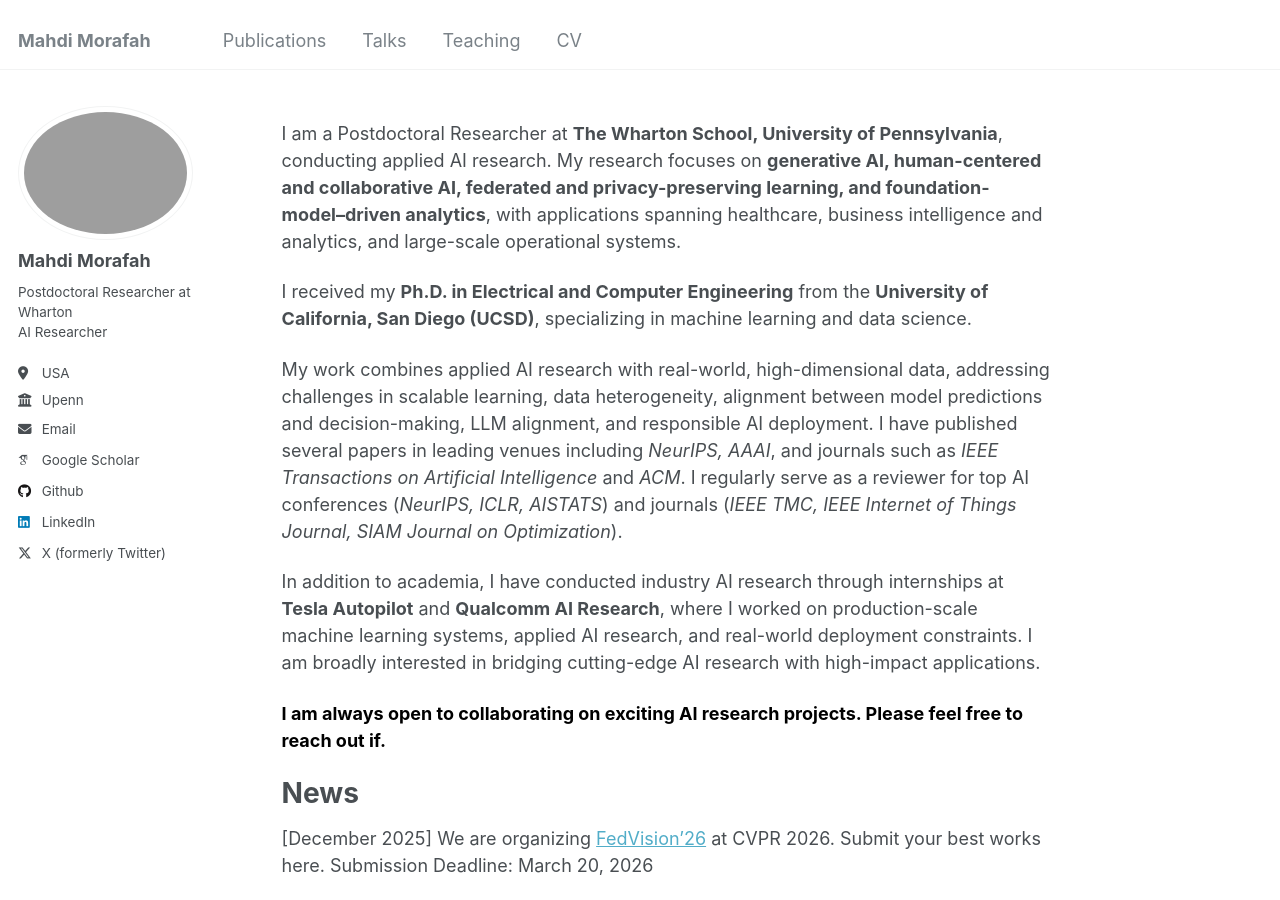
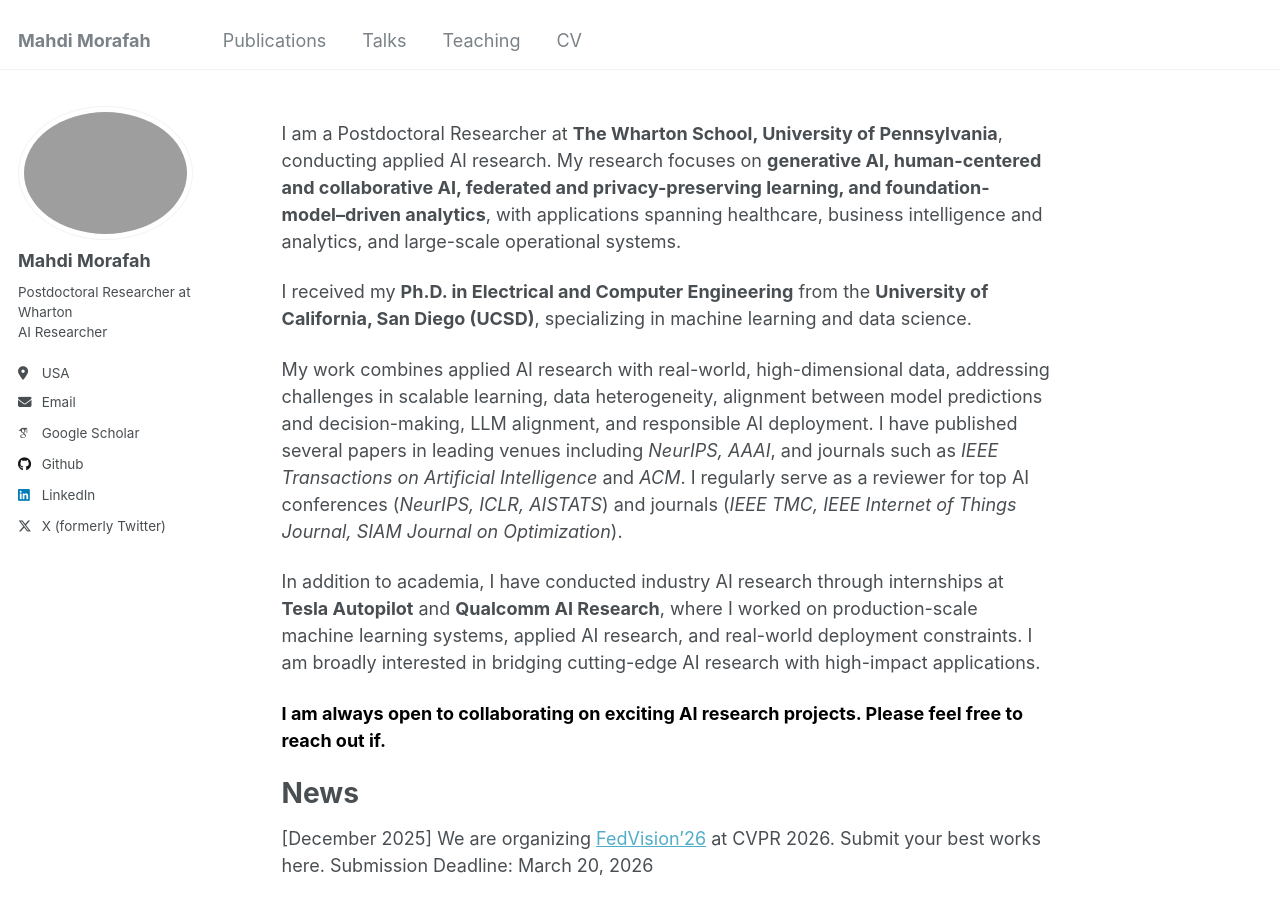
Before and after one commit to MMorafah/mmorafah, a Jekyll site: the page built from _pages/about.md, in a window 1280 px wide and 900 px high. Built offline with Jekyll 4.4.1, drawn with Linux system fonts in a browser that asks for light colours; some web fonts are replaced.

Commit message:
Comment out employer field in _config.yml
Comment out the employer field in the configuration.

```diff
--- a/_config.yml
+++ b/_config.yml
@@ -26,7 +26,7 @@ author:
   pronouns         : # example: "she/her"
   bio              : "Postdoctoral Researcher at Wharton<br> AI Researcher"
   location         : "USA"
-  employer         : "Upenn"
+  employer         : # "Upenn"
   uri              : # URL
   email            : "morafah.mahdi@gmail.com"
 
```
